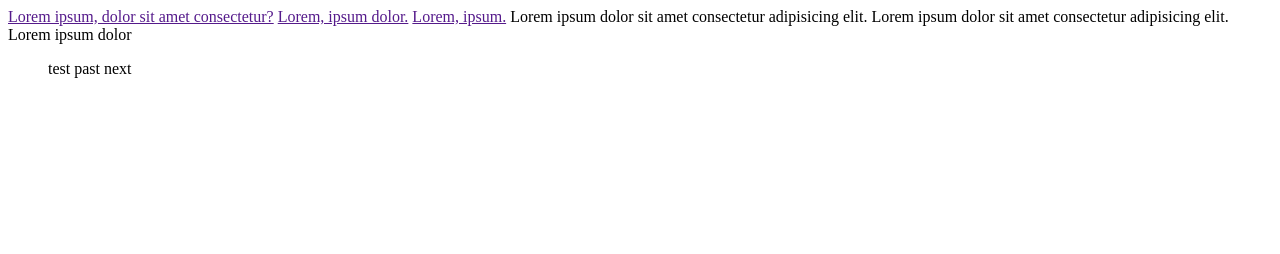
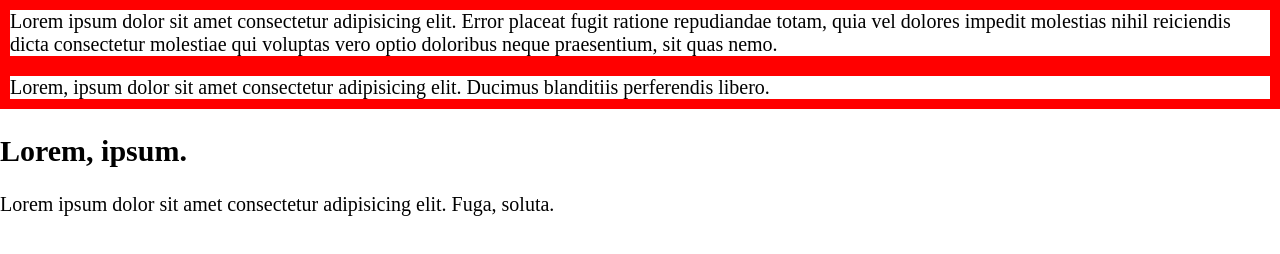
Before and after one commit to SvDovgun/HTML_CSS, a plain HTML site: page index.html in a window 1280 px wide. Drawn offline with Linux system fonts and the light colour scheme.

Commit message:
Day 5. block

```diff
--- a/assets/css/style.css
+++ b/assets/css/style.css
@@ -1,8 +1,49 @@
-p{
+*{
+    box-sizing: border-box;
+}
+
+html{
+    font-size: 20px;
+
+}
+
+body{
+    margin: 0;
+}
+
+div{
+
+    width: 100%; /* %;  350px; em; rem;*/
+    /* height: 50px; */
+    border: 10px solid red;
+    /* padding: 10px 20px 40px; */
+    /* margin: 20px; */
+    /* overflow:scroll; */
+    /* font-size: 30%; */
+}
+
+h2{
+    overflow: hidden;
+    white-space: nowrap;
+    text-overflow: ellipsis;
+
+}
+
+main{
+    border: 3px solid blue;
+    max-width: 800px;
+    margin: 0 auto;
+}
+/* header{
+    height: 100vh;
+    background-color: aquamarine;
+} */
+
+/* p{
     width: 300px;
     display: inline;
 }
 
 li{
     display: inline;
-}
+} */
--- a/index.html
+++ b/index.html
@@ -9,23 +9,14 @@
 
 </head>
 <body>
-    <a href="">Lorem ipsum, dolor sit amet consectetur?</a>
-    <a href="">Lorem, ipsum dolor.</a>
-    <a href="">Lorem, ipsum.</a>
 
+    <div>Lorem ipsum dolor sit amet consectetur adipisicing elit. Error placeat fugit ratione repudiandae totam, quia vel dolores impedit molestias nihil reiciendis dicta consectetur molestiae qui voluptas vero optio doloribus neque praesentium, sit quas nemo.</div>
 
+    <div>Lorem, ipsum dolor sit amet consectetur adipisicing elit. Ducimus blanditiis perferendis libero.</div>
 
-    <p>Lorem ipsum dolor sit amet consectetur adipisicing elit.</p>
+    <h2>Lorem, ipsum.</h2>
 
-    <p>Lorem ipsum dolor sit amet consectetur adipisicing elit.</p>
-
-    <p>Lorem ipsum dolor </p>
-
-    <ul>
-        <li>test</li>
-        <li>past</li>
-        <li>next</li>
-    </ul>
+    <p>Lorem ipsum dolor sit amet consectetur adipisicing elit. Fuga, soluta.</p>
 
 </body>
 </html>
```
